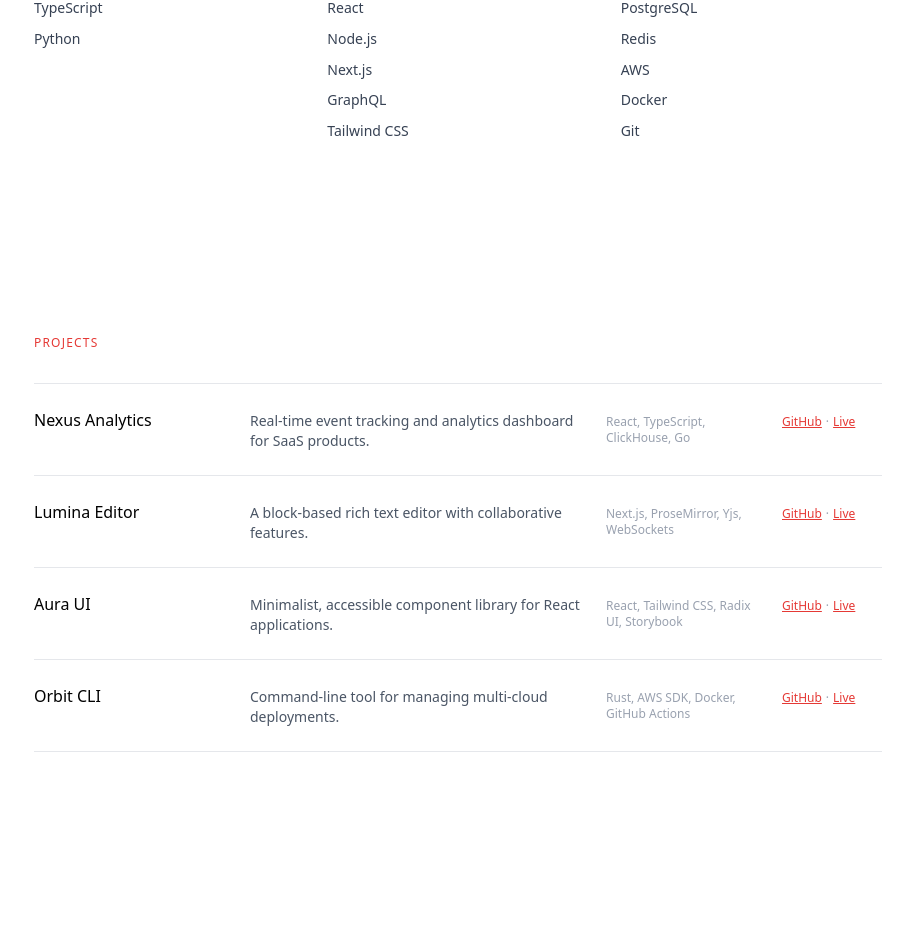
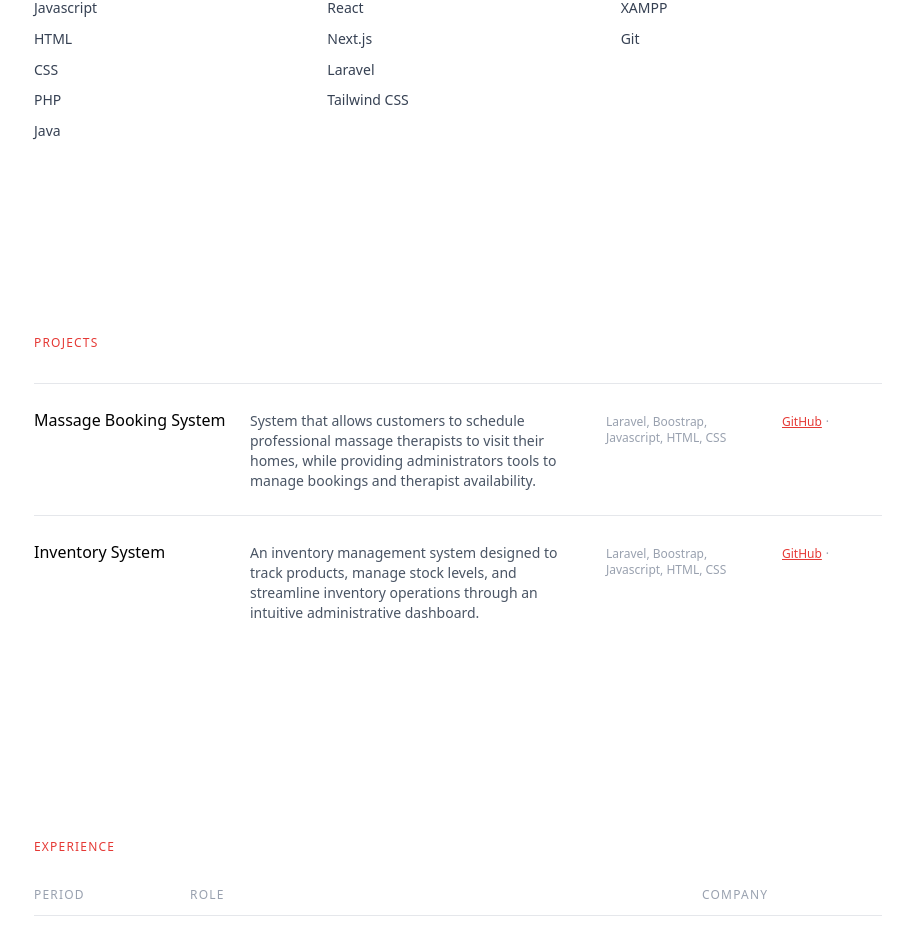
Before and after one commit to CAACARL/my-thing, a Next.js app: page / in a window 1280 px wide. Shown: the part 1060-1994 px from the top of the page, without its empty margins (182-1095 px from the left). Built offline with nearby package versions, Linux system fonts and the light colour scheme.

Commit message:
Added descriptions

```diff
--- a/components/Experience/index.tsx
+++ b/components/Experience/index.tsx
@@ -17,23 +17,9 @@ export function Experience() {
 
         {/* Row 1 */}
         <div className="grid grid-cols-1 md:grid-cols-[140px_1fr_180px] gap-2 md:gap-4 py-4 border-t border-gray-200">
-          <div className="text-sm text-gray-500">2023 — Present</div>
-          <div className="text-sm font-medium text-black">Senior Software Engineer</div>
-          <div className="text-sm text-gray-600">Stripe</div>
-        </div>
-
-        {/* Row 2 */}
-        <div className="grid grid-cols-1 md:grid-cols-[140px_1fr_180px] gap-2 md:gap-4 py-4 border-t border-gray-200">
-          <div className="text-sm text-gray-500">2020 — 2023</div>
-          <div className="text-sm font-medium text-black">Software Engineer</div>
-          <div className="text-sm text-gray-600">Vercel</div>
-        </div>
-
-        {/* Row 3 */}
-        <div className="grid grid-cols-1 md:grid-cols-[140px_1fr_180px] gap-2 md:gap-4 py-4 border-t border-gray-200 border-b">
-          <div className="text-sm text-gray-500">2018 — 2020</div>
-          <div className="text-sm font-medium text-black">Frontend Developer</div>
-          <div className="text-sm text-gray-600">Acme Startup (YC S18)</div>
+          <div className="text-sm text-gray-500">2026 — </div>
+          <div className="text-sm font-medium text-black">Student</div>
+          <div className="text-sm text-gray-600"></div>
         </div>
       </FadeIn>
     </section>
--- a/components/Projects/Index.tsx
+++ b/components/Projects/Index.tsx
@@ -1,5 +1,6 @@
 import React from "react";
 import { FadeIn } from "../FadeIn";
+
 export function Projects() {
   return (
     <section id="projects" className="py-16 md:py-24">
@@ -11,73 +12,42 @@ export function Projects() {
         <div>
           {/* Project 1 */}
           <div className="grid grid-cols-1 md:grid-cols-[200px_1fr_160px_100px] gap-4 items-baseline py-6 border-t border-gray-200">
-            <div className="font-medium text-black">Nexus Analytics</div>
+            <div className="font-medium text-black">Massage Booking System</div>
             <div className="text-sm text-gray-600">
-              Real-time event tracking and analytics dashboard for SaaS products.
+              System that allows customers to schedule professional massage therapists to visit
+              their homes, while providing administrators tools to manage bookings and therapist
+              availability.
             </div>
-            <div className="text-xs text-gray-400">React, TypeScript, ClickHouse, Go</div>
+            <div className="text-xs text-gray-400">Laravel, Boostrap, Javascript, HTML, CSS</div>
             <div className="text-xs">
-              <a href="#" className="text-[#E53935] underline hover:opacity-70 transition-opacity">
+              <a
+                href="https://github.com/CAACARL/Sia2-Massage-Booking"
+                target="_blank"
+                className="text-[#E53935] underline hover:opacity-70 transition-opacity"
+              >
                 GitHub
               </a>
               <span className="text-gray-400 mx-1">·</span>
-              <a href="#" className="text-[#E53935] underline hover:opacity-70 transition-opacity">
-                Live
-              </a>
             </div>
           </div>
 
           {/* Project 2 */}
           <div className="grid grid-cols-1 md:grid-cols-[200px_1fr_160px_100px] gap-4 items-baseline py-6 border-t border-gray-200">
-            <div className="font-medium text-black">Lumina Editor</div>
+            <div className="font-medium text-black">Inventory System</div>
             <div className="text-sm text-gray-600">
-              A block-based rich text editor with collaborative features.
+              An inventory management system designed to track products, manage stock levels, and
+              streamline inventory operations through an intuitive administrative dashboard.
             </div>
-            <div className="text-xs text-gray-400">Next.js, ProseMirror, Yjs, WebSockets</div>
+            <div className="text-xs text-gray-400">Laravel, Boostrap, Javascript, HTML, CSS</div>
             <div className="text-xs">
-              <a href="#" className="text-[#E53935] underline hover:opacity-70 transition-opacity">
+              <a
+                href="https://github.com/CAACARL/IV-IS"
+                target="_blank"
+                className="text-[#E53935] underline hover:opacity-70 transition-opacity"
+              >
                 GitHub
               </a>
               <span className="text-gray-400 mx-1">·</span>
-              <a href="#" className="text-[#E53935] underline hover:opacity-70 transition-opacity">
-                Live
-              </a>
-            </div>
-          </div>
-
-          {/* Project 3 */}
-          <div className="grid grid-cols-1 md:grid-cols-[200px_1fr_160px_100px] gap-4 items-baseline py-6 border-t border-gray-200">
-            <div className="font-medium text-black">Aura UI</div>
-            <div className="text-sm text-gray-600">
-              Minimalist, accessible component library for React applications.
-            </div>
-            <div className="text-xs text-gray-400">React, Tailwind CSS, Radix UI, Storybook</div>
-            <div className="text-xs">
-              <a href="#" className="text-[#E53935] underline hover:opacity-70 transition-opacity">
-                GitHub
-              </a>
-              <span className="text-gray-400 mx-1">·</span>
-              <a href="#" className="text-[#E53935] underline hover:opacity-70 transition-opacity">
-                Live
-              </a>
-            </div>
-          </div>
-
-          {/* Project 4 */}
-          <div className="grid grid-cols-1 md:grid-cols-[200px_1fr_160px_100px] gap-4 items-baseline py-6 border-t border-gray-200 border-b">
-            <div className="font-medium text-black">Orbit CLI</div>
-            <div className="text-sm text-gray-600">
-              Command-line tool for managing multi-cloud deployments.
-            </div>
-            <div className="text-xs text-gray-400">Rust, AWS SDK, Docker, GitHub Actions</div>
-            <div className="text-xs">
-              <a href="#" className="text-[#E53935] underline hover:opacity-70 transition-opacity">
-                GitHub
-              </a>
-              <span className="text-gray-400 mx-1">·</span>
-              <a href="#" className="text-[#E53935] underline hover:opacity-70 transition-opacity">
-                Live
-              </a>
             </div>
           </div>
         </div>
--- a/components/Skills/index.tsx
+++ b/components/Skills/index.tsx
@@ -15,8 +15,11 @@ export function Skills() {
               Languages
             </h3>
             <div className="space-y-2 text-sm text-gray-700 leading-relaxed">
-              <div>TypeScript</div>
-              <div>Python</div>
+              <div>Javascript</div>
+              <div>HTML</div>
+              <div>CSS</div>
+              <div>PHP</div>
+              <div>Java</div>
             </div>
           </div>
 
@@ -27,9 +30,8 @@ export function Skills() {
             </h3>
             <div className="space-y-2 text-sm text-gray-700 leading-relaxed">
               <div>React</div>
-              <div>Node.js</div>
               <div>Next.js</div>
-              <div>GraphQL</div>
+              <div>Laravel</div>
               <div>Tailwind CSS</div>
             </div>
           </div>
@@ -40,10 +42,7 @@ export function Skills() {
               Tools
             </h3>
             <div className="space-y-2 text-sm text-gray-700 leading-relaxed">
-              <div>PostgreSQL</div>
-              <div>Redis</div>
-              <div>AWS</div>
-              <div>Docker</div>
+              <div>XAMPP</div>
               <div>Git</div>
             </div>
           </div>
```
